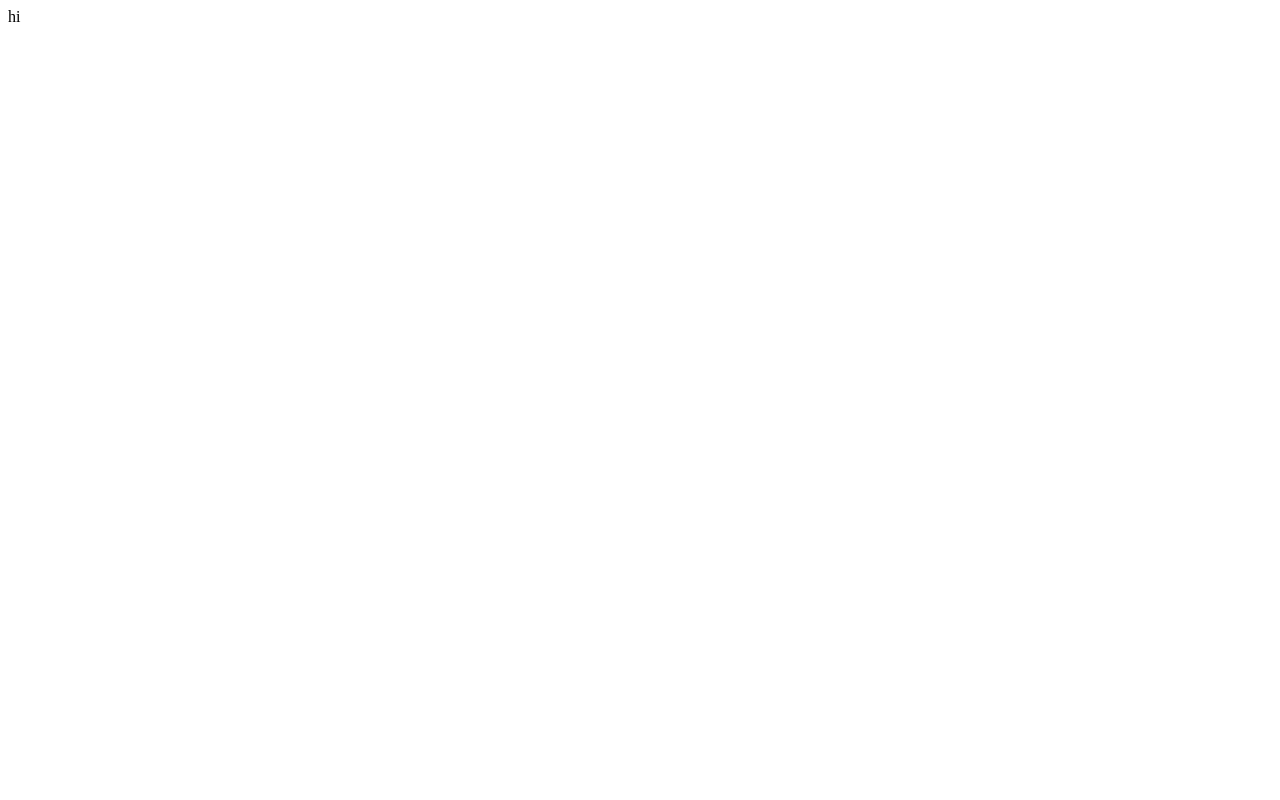
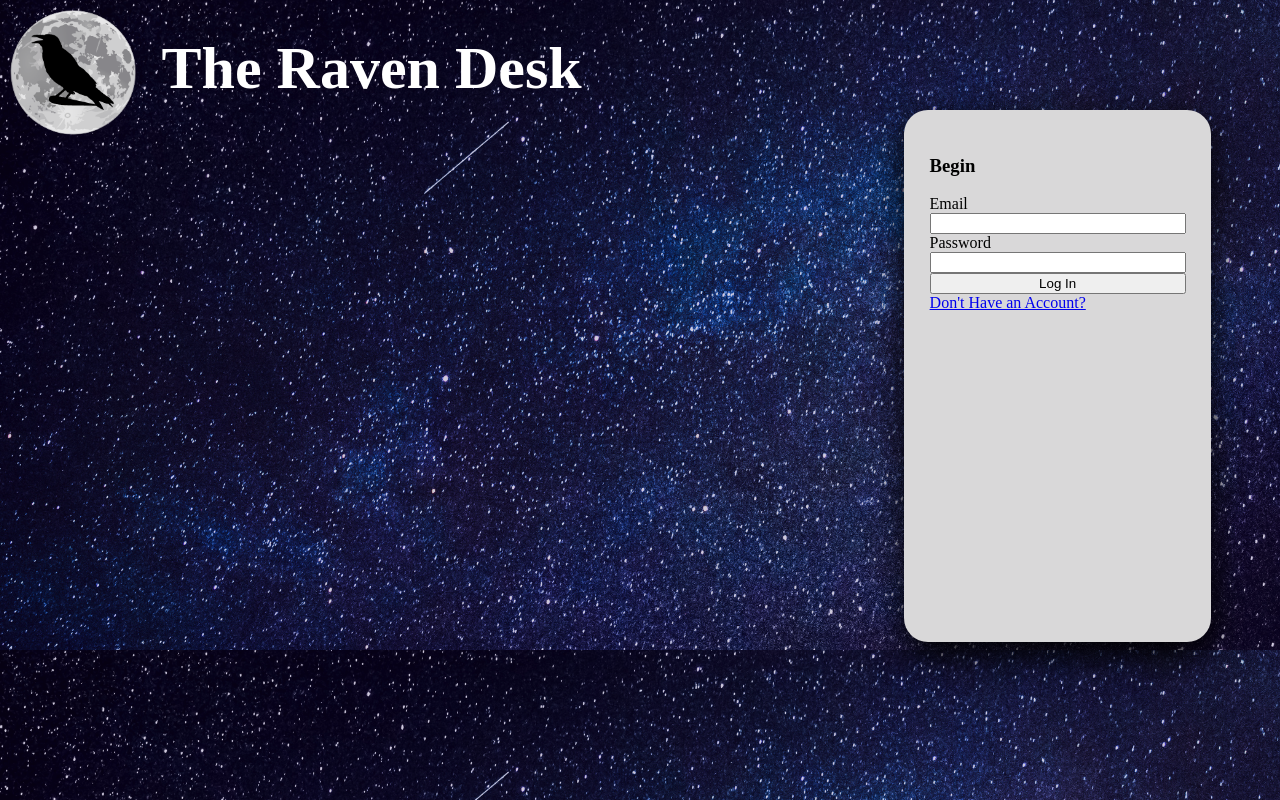
Before and after one commit to MaryfrancesU/RavenDesk, a PHP site: page / in a window 1280 px wide. Before the commit the page is almost empty. Run offline with PHP 8.4, Linux system fonts and the light colour scheme.

Commit message:
more initial commits

```diff
--- a/index.php
+++ b/index.php
@@ -1,3 +1,76 @@
-<?php
-    echo 'hi';
-?>
+<!DOCTYPE html>
+<html lang="">
+
+  <head>
+    <meta charset="utf-8">
+    <title> The Raven Desk </title>
+
+    <style>
+    body {
+        background-image: url("style/img/background.png");
+    }
+
+    #logo{
+        position: fixed;
+        width: 10%;
+    }
+
+    h1{
+        position: fixed;
+        margin-left: 12%;
+        margin-top: 2%;
+        color: white;
+        font-size: 60px;
+    }
+
+    #bgvideo {
+      position: fixed;
+      right: 0;
+      bottom: 0;
+      min-width: 100%;
+      min-height: 100%;
+    }
+
+    #loginBox {
+      position: fixed;
+      width: 20%;
+      height: 60%;
+      margin-top: 8%;
+      margin-left: 70%;
+      background: #d9d8d9;
+      color: black;
+      padding: 2%;
+      border-radius: 1.5em;
+      box-shadow: 0px 11px 35px 2px rgb(0, 0, 0);
+    }
+
+    form {
+      display: flex;
+      flex-direction: column;
+      justify-content: space-between;
+    }
+    </style>
+  </head>
+
+
+  <body>
+
+    <img id="logo" src="style/img/logo.png">
+
+    <h1> The Raven Desk </h1>
+
+    <div id="loginBox">
+      <form>
+        <h3> Begin </h3>
+        <label for="email"> Email </label>
+        <input type="email" name="email">
+        <label for="pass">Password</label>
+        <input type="password" name="pass">
+
+        <button type="submit"> Log In </button>
+        <a href="#"> Don't Have an Account? </a>
+      </form>
+    </div>
+
+  </body>
+</html>
--- /dev/null
+++ b/scripts/main.js
@@ -0,0 +1 @@
+console.log("hi");
```
Also changed, not shown: style/img/background.png (added), style/img/logo.png (added).
